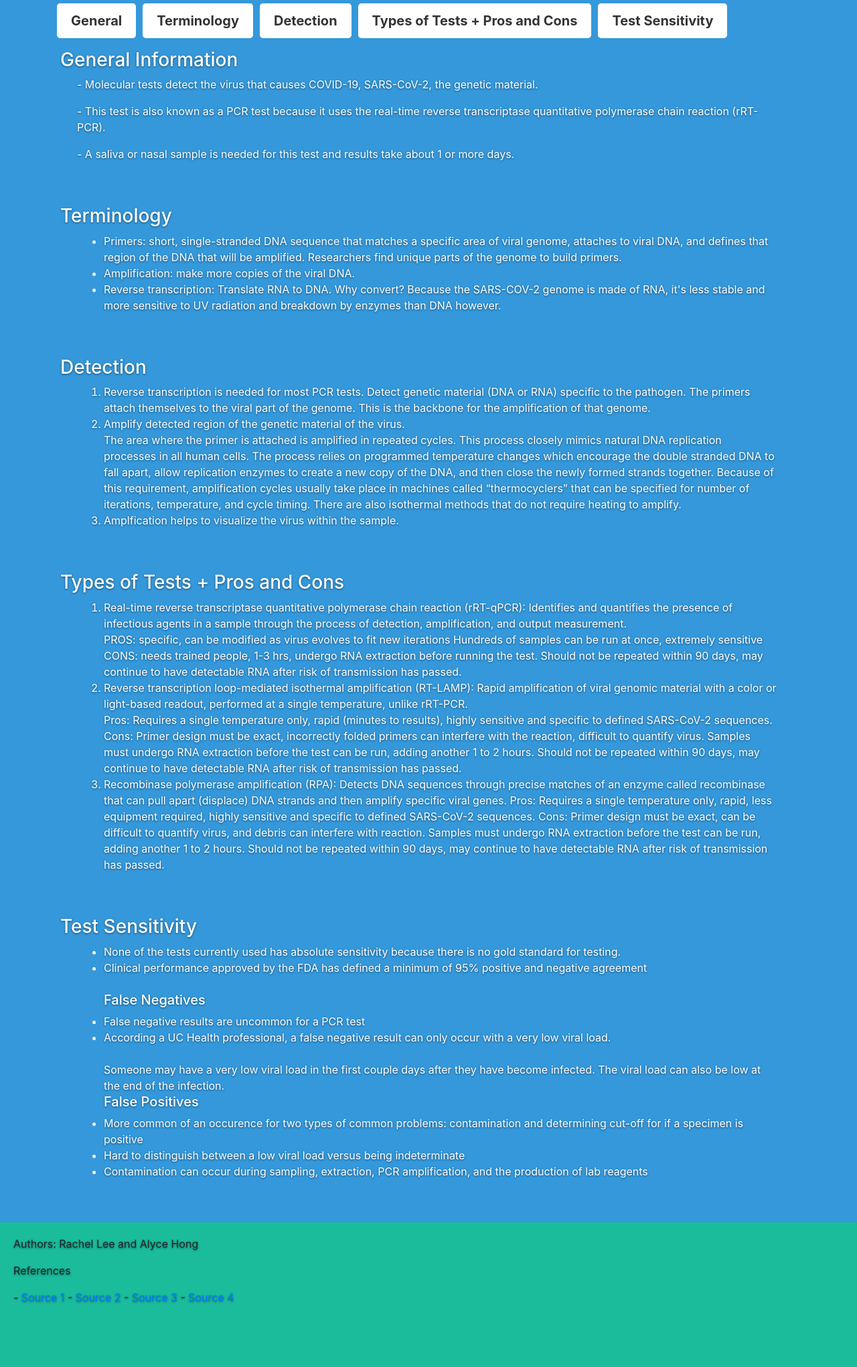
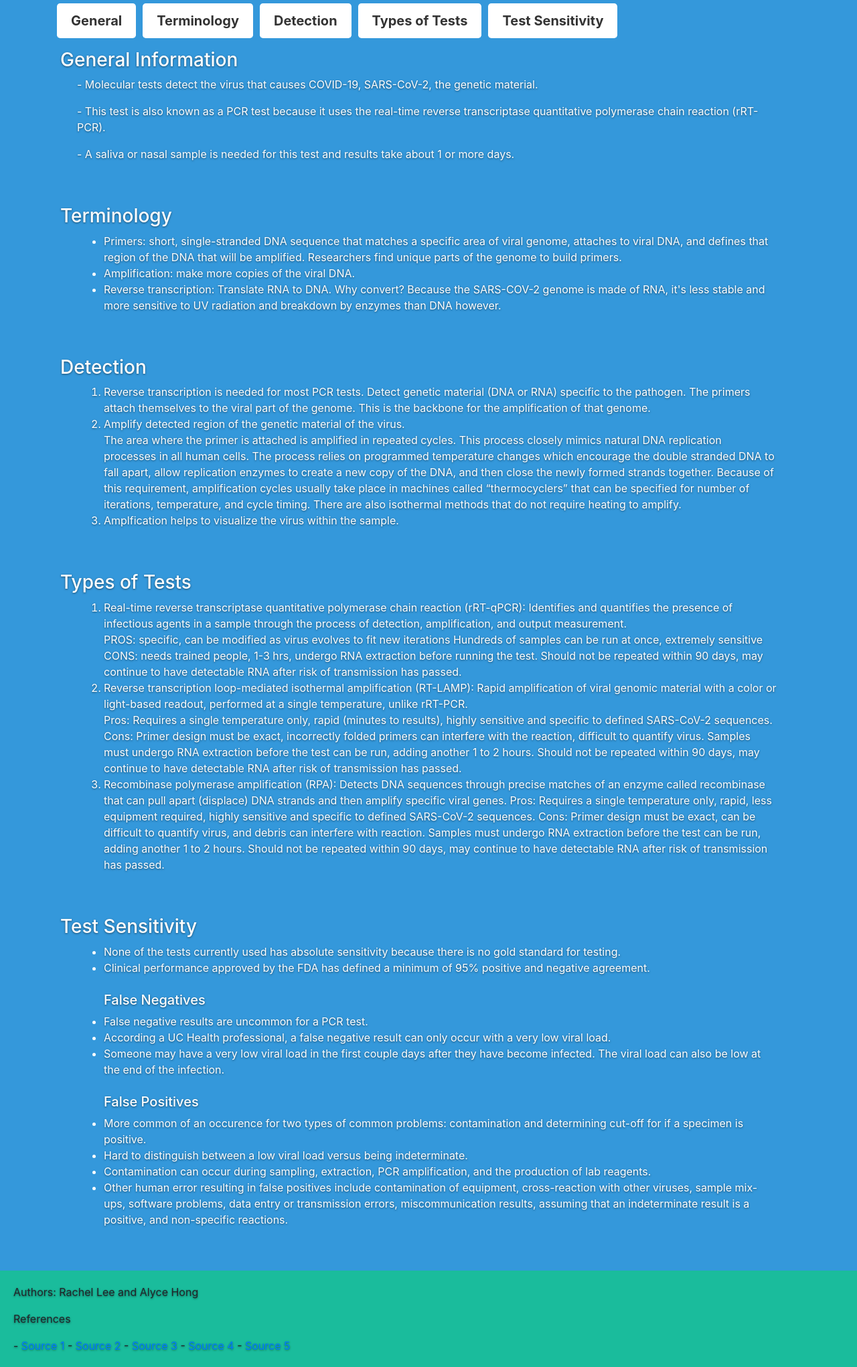
Before and after one commit to ftr3vf/CovidWebsite, a plain HTML site: page molecular.html in a window 1280 px wide. Shown: the part 179-2220 px from the top of the page at 67% size. Before the commit the page ends 2148 px from the top, so only its background shows below. Drawn offline with nearby package versions, Linux system fonts and the light colour scheme.

Commit message:
added false positive info

```diff
--- a/molecular.html
+++ b/molecular.html
@@ -46,7 +46,7 @@
               <a href="#detection" class="btn btn-lg btn-default">Detection</a>
               </p>
               <p style="margin-left: 10px" class="lead">
-              <a href="#types" class="btn btn-lg btn-default">Types of Tests + Pros and Cons</a>
+              <a href="#types" class="btn btn-lg btn-default">Types of Tests</a>
               </p>
               <p style="margin-left: 10px" class="lead">
               <a href="#sensitivity" class="btn btn-lg btn-default">Test Sensitivity</a>
@@ -106,7 +106,7 @@
               <br>
 
             <div id='types'>
-              <h3>Types of Tests + Pros and Cons</h3>
+              <h3>Types of Tests</h3>
               <div style="margin-left: 25px">
                 <ol>
                   <li>Real-time reverse transcriptase quantitative polymerase chain reaction (rRT-qPCR): Identifies and quantifies the presence of infectious agents in a sample through the process of detection, amplification, and output measurement.
@@ -138,18 +138,18 @@
                 <div style="margin-left: 25px">
                   <ul>
                     <li>None of the tests currently used has absolute sensitivity because there is no gold standard for testing.</li>
-                    <li>Clinical performance approved by the FDA has defined a minimum of 95% positive and negative agreement</li>
+                    <li>Clinical performance approved by the FDA has defined a minimum of 95% positive and negative agreement.</li>
                     <br>
                     <h5>False Negatives</h5>
-                    <li>False negative results are uncommon for a PCR test</li>
+                    <li>False negative results are uncommon for a PCR test.</li>
                     <li>According a UC Health professional, a false negative result can only occur with a very low viral load.</li>
-                    <br>
-                    Someone may have a very low viral load in the first couple days after they have become infected. The viral load can also be low at the end of the infection.
+                    <li>Someone may have a very low viral load in the first couple days after they have become infected. The viral load can also be low at the end of the infection.</li>
                     <br>
                     <h5>False Positives</h5>
-                    <li>More common of an occurence for two types of common problems: contamination and determining cut-off for if a specimen is positive</li>
-                    <li>Hard to distinguish between a low viral load versus being indeterminate</li>
-                    <li>Contamination can occur during sampling, extraction, PCR amplification, and the production of lab reagents</li>
+                    <li>More common of an occurence for two types of common problems: contamination and determining cut-off for if a specimen is positive.</li>
+                    <li>Hard to distinguish between a low viral load versus being indeterminate.</li>
+                    <li>Contamination can occur during sampling, extraction, PCR amplification, and the production of lab reagents.</li>
+                    <li>Other human error resulting in false positives include contamination of equipment, cross-reaction with other viruses, sample mix-ups, software problems, data entry or transmission errors, miscommunication results, assuming that an indeterminate result is a positive, and non-specific reactions.</li>
                   </ul>
                 </div>
                 </div>
@@ -171,5 +171,6 @@
 - <a href="https://health.ucdavis.edu/news/headlines/different-types-of-covid-19-tests-explained/2020/11" role="button">Source 2</a>
 - <a href="https://www.nature.com/articles/s41579-020-00461-z" role="button">Source 3</a>
 - <a href="https://www.uchealth.com/en/media-room/videos/reasons-for-a-false-positive-or-false-negative-covid-19-test-result" role="button">Source 4</a>
+- <a href="https://www.ncbi.nlm.nih.gov/pmc/articles/PMC7934325/#R12" role="button">Source 5</a>
 </footer>
 </html>
```
Also changed, not shown: antibody.html (+1 -1 lines), compare.html (+1 -1 lines).
